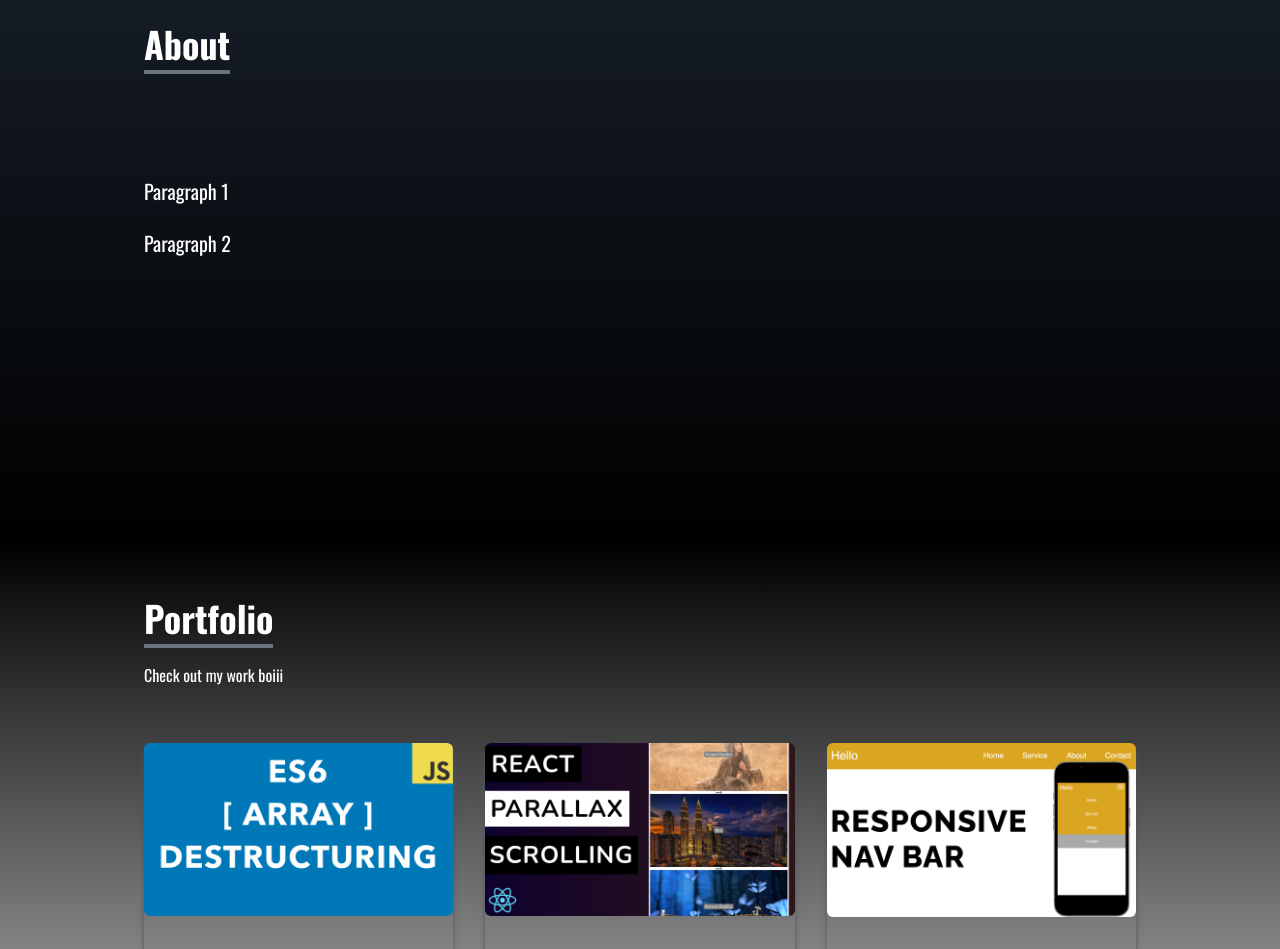
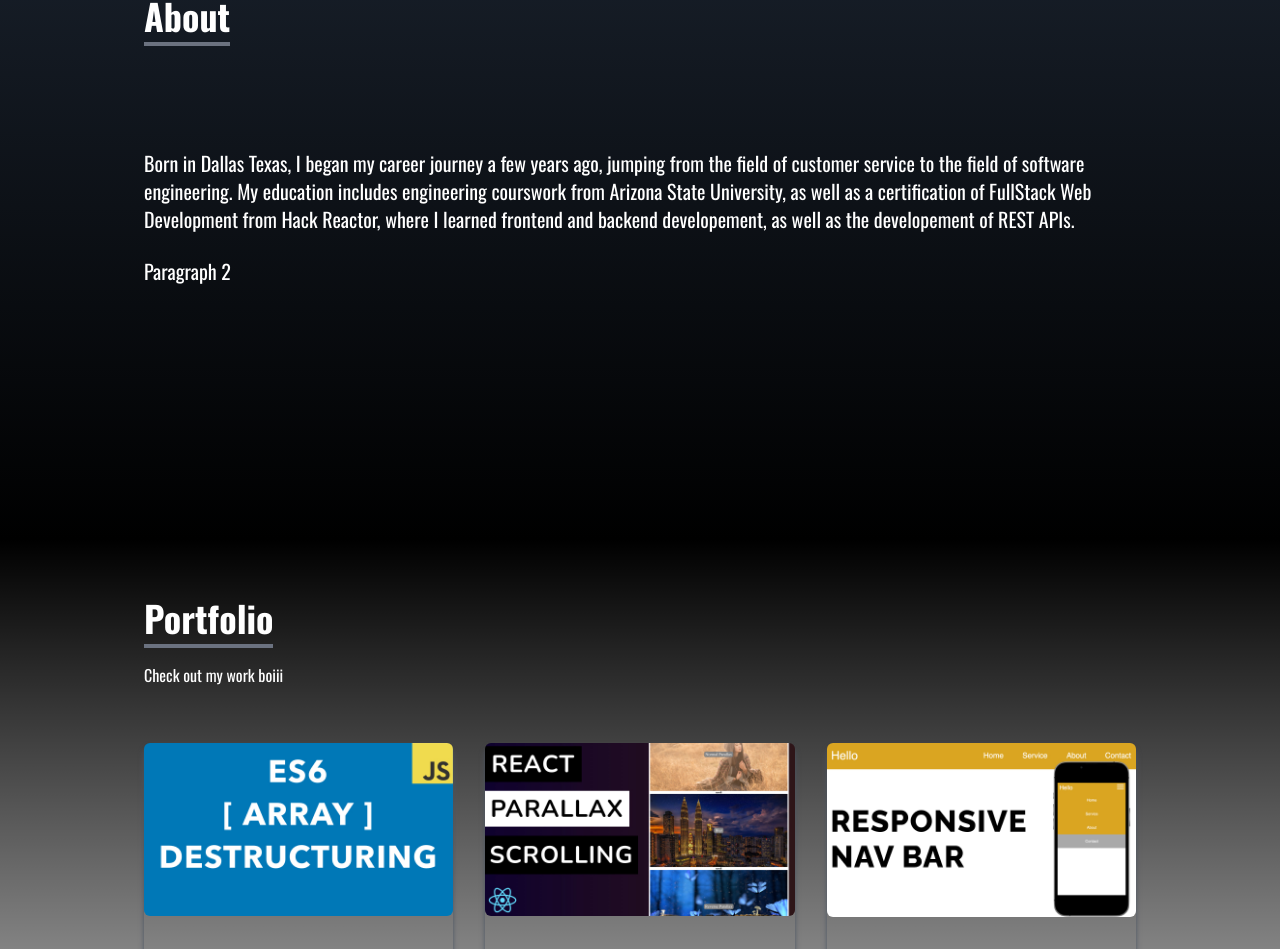
Before and after one commit to BrookaBrooke/BVPortfolio, a React (Create React App) app: page / in a window 1280 px wide. Shown: the part 1060-2009 px from the top of the page. Built offline with nearby package versions, Linux system fonts and the light colour scheme.

Commit message:
started about summary

```diff
--- a/src/components/About.jsx
+++ b/src/components/About.jsx
@@ -10,7 +10,11 @@
                     <p className="text-4xl font-bold inline border-b-4 border-gray-500">About</p>
                 </div>
                 <p className="text-xl mt-20">
-                    Paragraph 1
+                    Born in Dallas Texas, I began my career journey a few years ago, jumping from the
+                    field of customer service to the field of software engineering. My education includes
+                    engineering courswork from Arizona State University, as well as a certification of FullStack
+                    Web Development from Hack Reactor, where I learned frontend and backend developement, as well
+                    as the developement of REST APIs.
                 </p>
 
                 <br/>
```
